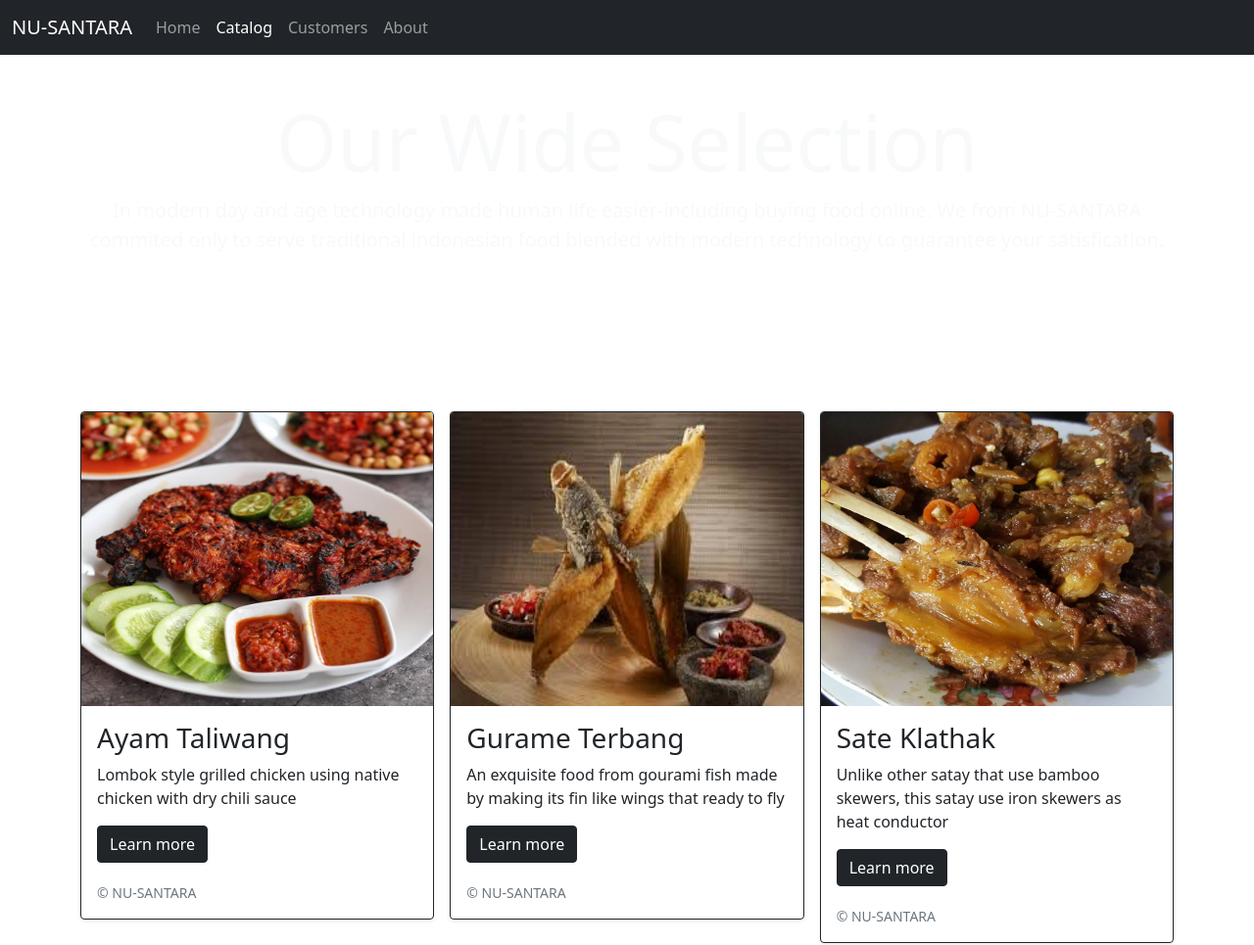
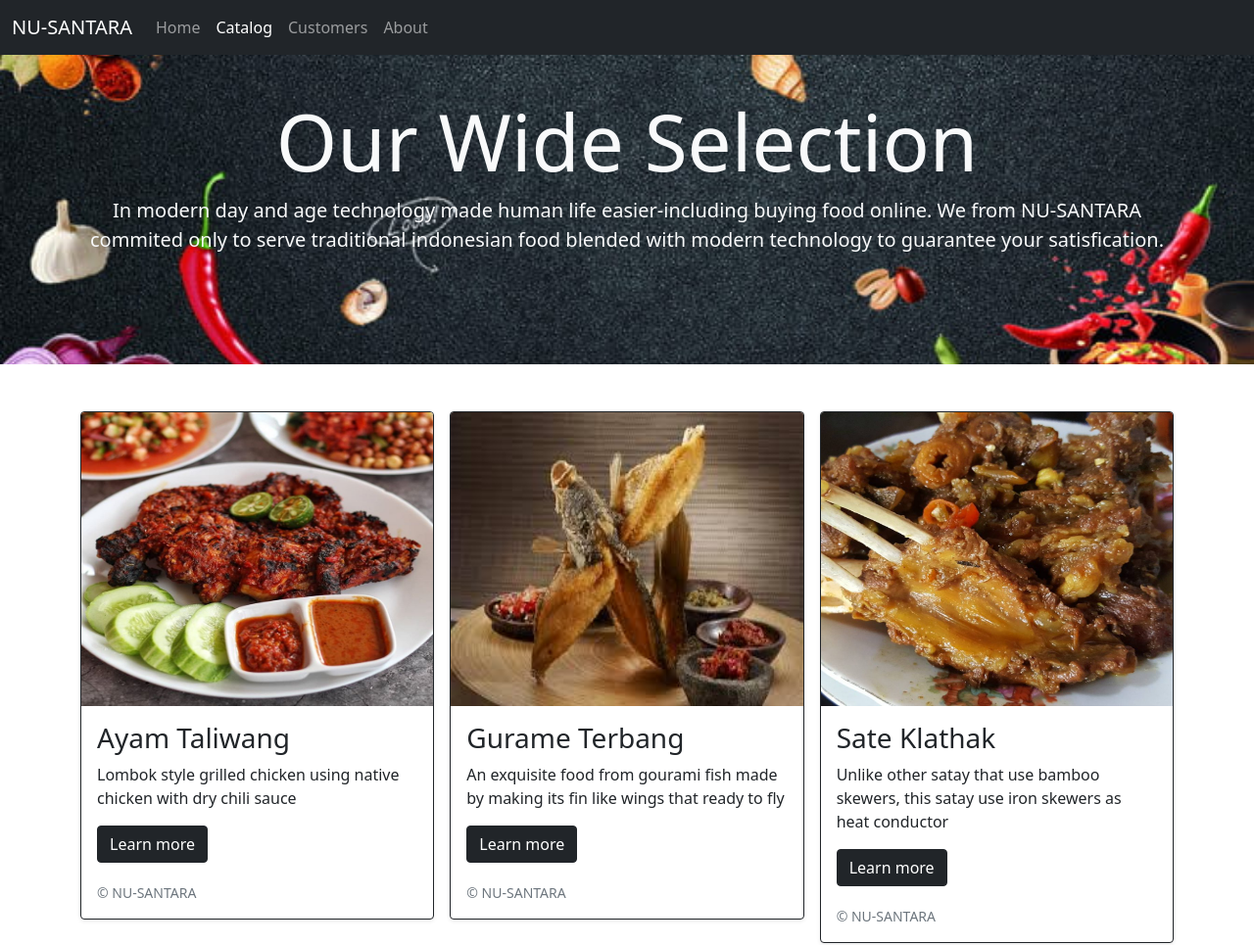
Before and after one commit to Faayakhun/tugas-catalog-faay-suryanto, a plain HTML site: page product.html in a window 1280 px wide. Shown: the top 965 px of the page at 98% size. Drawn offline with nearby package versions, Linux system fonts and the light colour scheme.

Commit message:
solving conflict

```diff
--- a/product.html
+++ b/product.html
@@ -10,6 +10,11 @@
 
     <title>Food Catalog</title>
     <style>
+      .bgheader{
+            background-image: url("images/banner.jpg");
+            background-size: cover;
+        }
+
        .btn {
           margin-bottom: 20px;
         }
```
